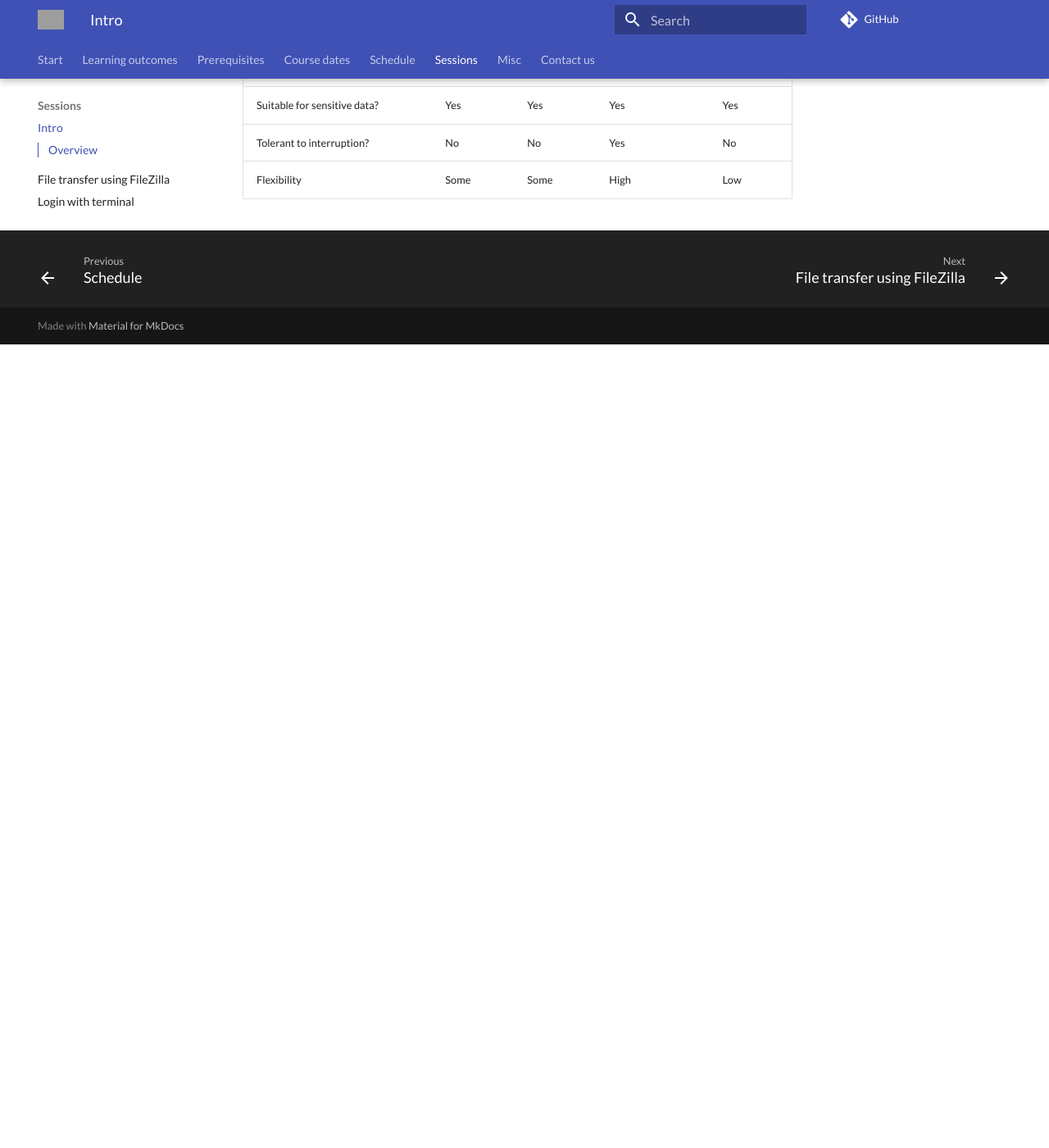
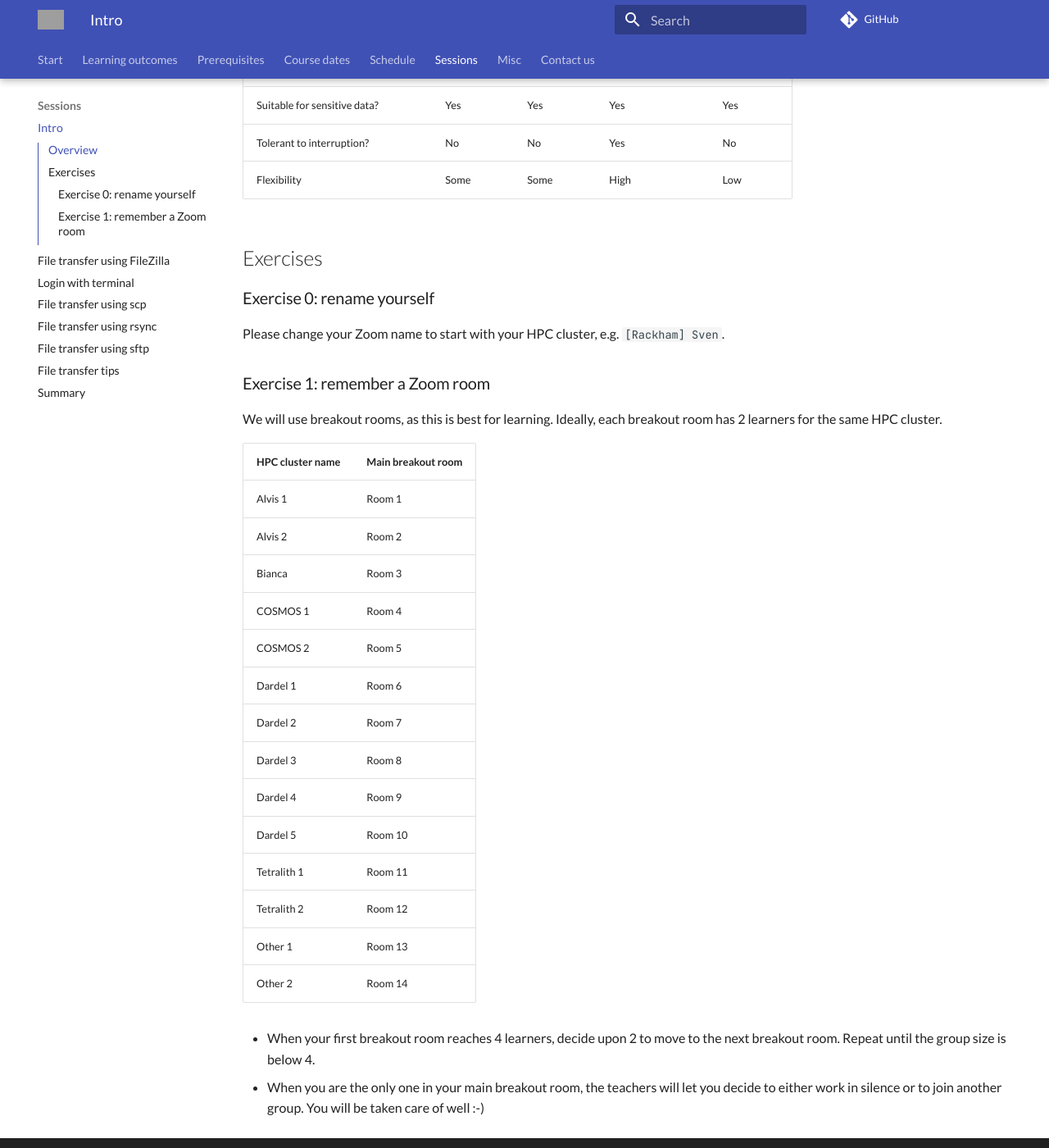
Before and after one commit to UPPMAX/naiss_file_transfer_course, an MkDocs documentation site: the page built from docs/sessions/intro.md, in a window 1280 px wide and 1400 px high, scrolled down 1447 px. Shown: the whole window at 82% size. Built offline with MkDocs 1.6.1 and Material for MkDocs 9.7.7, drawn with Linux system fonts in a browser that asks for light colours; comment, search, counter and statistics services are not loaded; before the commit the page ends 1867 px from its top, so only the background shows below that; grey boxes are pictures that could not be loaded.

Commit message:
Put exercises at better spots

```diff
--- a/docs/sessions/intro.md
+++ b/docs/sessions/intro.md
@@ -85,3 +85,39 @@
 Flexibility                            | Some                     | Some                         | High                          | Low
 
 <!-- markdownlint-enable MD013 -->
+
+## Exercises
+
+### Exercise 0: rename yourself
+
+Please change your Zoom name to start with your HPC cluster,
+e.g. `[Rackham] Sven`.
+
+### Exercise 1: remember a Zoom room
+
+We will use breakout rooms, as this is best for learning.
+Ideally, each breakout room has 2 learners for the same HPC cluster.
+
+HPC cluster name|Main breakout room
+----------------|------------------
+Alvis 1         |Room 1
+Alvis 2         |Room 2
+Bianca          |Room 3
+COSMOS 1        |Room 4
+COSMOS 2        |Room 5
+Dardel 1        |Room 6
+Dardel 2        |Room 7
+Dardel 3        |Room 8
+Dardel 4        |Room 9
+Dardel 5        |Room 10
+Tetralith 1     |Room 11
+Tetralith 2     |Room 12
+Other 1         |Room 13
+Other 2         |Room 14
+
+- When your first breakout room reaches 4 learners, decide upon 2 to
+  move to the next breakout room.
+  Repeat until the group size is below 4.
+- When you are the only one in your main breakout room,
+  the teachers will let you decide to either work in silence or
+  to join another group. You will be taken care of well :-)
```
Also changed, not shown: docs/sessions/filezilla/README.md (+2 -34 lines).
